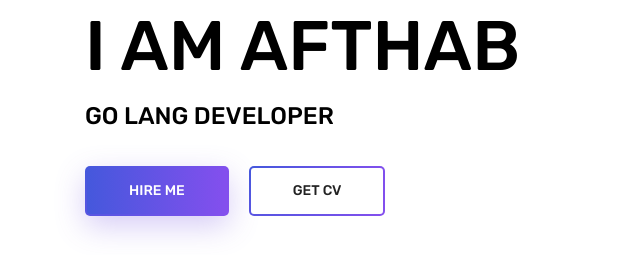
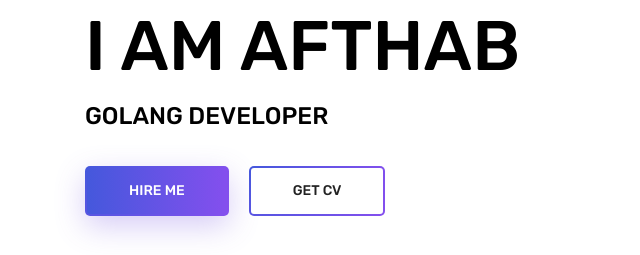
Before and after one commit to Afthaab/Afthab-Portfolio, a plain HTML site: page index.html in a window 1280 px wide. Shown: the part 232-487 px from the top of the page, 0-640 px from the left. Drawn offline with Linux system fonts and the light colour scheme; some packages are replaced by stand-ins of ours.

```diff
--- a/index.html
+++ b/index.html
@@ -59,7 +59,7 @@
 						<div class="banner_content">
 							<h3 class="text-uppercase">Hell0</h3>
 							<h1 class="text-uppercase">I am Afthab</h1>
-							<h5 class="text-uppercase">Go Lang Developer</h5>
+							<h5 class="text-uppercase">GoLang Developer</h5>
 							<div class="d-flex align-items-center">
 								<a class="primary_btn" href="contact.html"><span>Hire Me</span></a>
 								<a class="primary_btn tr-bg" href="#"><span>Get CV</span></a>
```
